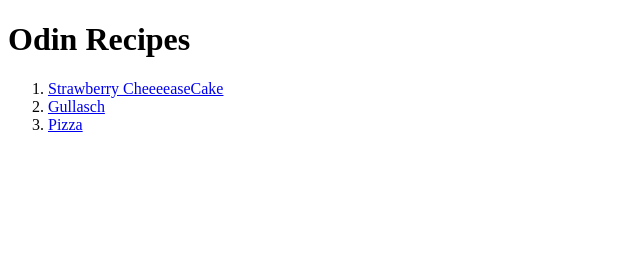
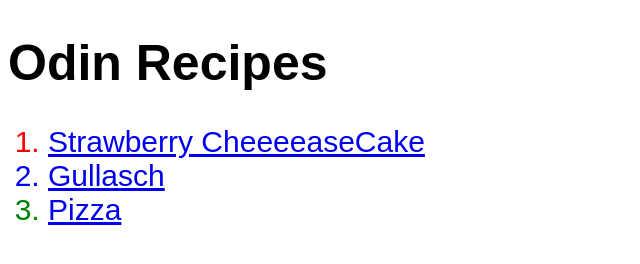
Before and after one commit to falk234/odin-recipes, a plain HTML site: page index.html in a window 1280 px wide. Shown: the whole page, without its empty margins (0-640 px from the left). Drawn offline with Linux system fonts and the light colour scheme.

Commit message:
Adapt CSS for index.html

```diff
--- a/index.html
+++ b/index.html
@@ -3,14 +3,14 @@
     <head>
         <title>Falks leckere Rezepte</title>
         <meta charset="UTF-8">
-        <link href="./styles.css", rel="stylesheet">
+        <link href="./styles.css" rel="stylesheet">
     </head>
     <body>
         <p><h1>Odin Recipes</h1></p>
-        <ol>
-            <li><a href="./recipes/strawberry_cake.html">Strawberry CheeeeaseCake </a></li>
-            <li><a href="./recipes/gullasch.html">Gullasch </a></li>
-            <li><a href="./recipes/pizza.html" >Pizza </a></li>
+        <ol class="index_list">
+            <li id="l1"><a href="./recipes/strawberry_cake.html">Strawberry CheeeeaseCake </a></li>
+            <li id="l2"><a href="./recipes/gullasch.html">Gullasch </a></li>
+            <li id="l3"><a href="./recipes/pizza.html" >Pizza </a></li>
         </ol>
 
     </body>
--- a/styles.css
+++ b/styles.css
@@ -1,8 +1,8 @@
 /* ### Todo ###
 
 # All
-- same font-family
-- heading:
+- same font-family (/)
+- heading h1: (/)
     - Bolt
     - much bigger
 
@@ -14,3 +14,28 @@
 # Recipes Sites
 - Heading blue
 - List Elemtents green */
+
+body{
+    font-family: Arial, Helvetica, sans-serif;
+}
+
+h1{
+    font-weight: bold;
+    font-size: 50px;
+}
+
+.index_list{
+    font-size: 30px;
+}
+
+#l1{
+    color: red;
+}
+
+#l2{
+    color: blue;
+}
+
+#l3{
+    color: green;
+}
```
